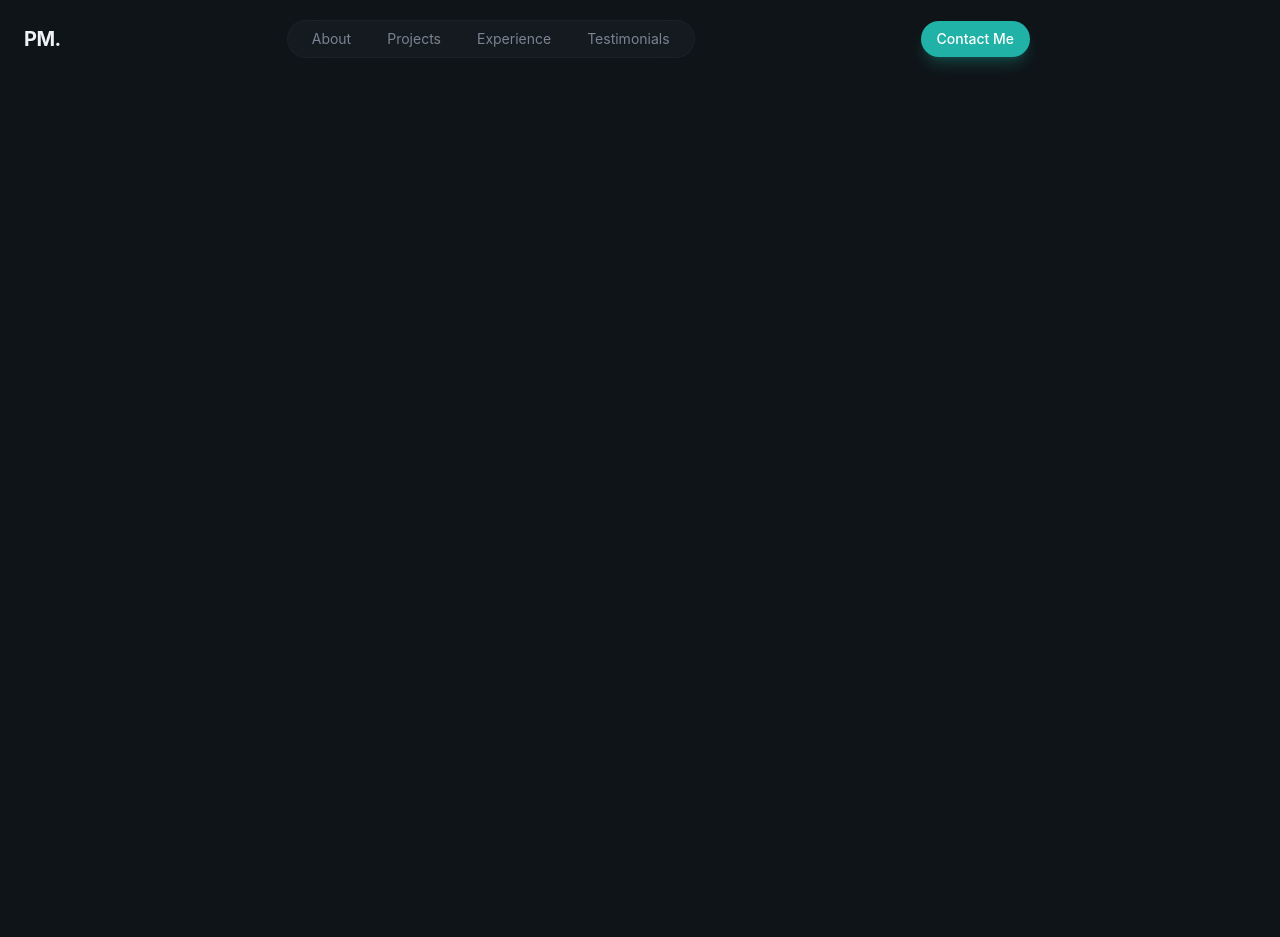
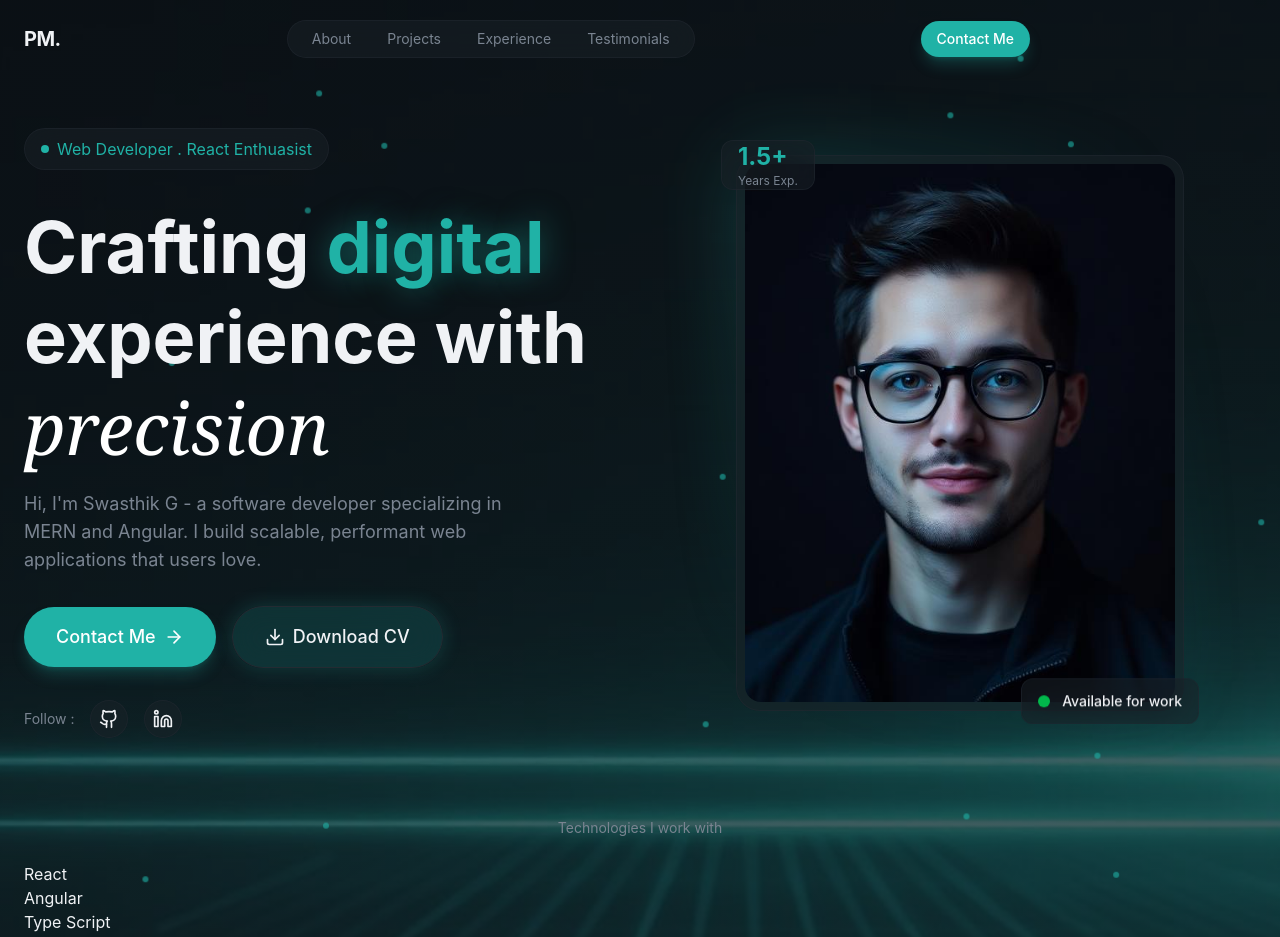
Before and after one commit to swasthikg73/SwasthikG-Portfolio, a React (Vite) app: page / in a window 1280 px wide. Shown: the top 937 px of the page. Before the commit the page ends 800 px from the top, so only its background shows below. Built offline with nearby package versions, Linux system fonts and the light colour scheme.

Commit message:
work on Hero section

```diff
--- a/src/sections/Hero.jsx
+++ b/src/sections/Hero.jsx
@@ -1,7 +1,166 @@
-import React from "react";
+import Button from "@/components/Button.jsx";
+import { ArrowRight, Github, Linkedin } from "lucide-react";
+import AnimatedBorderButton from "@/components/animatedBorderButton.jsx";
+import { Link } from "react-router-dom";
 
 const Hero = () => {
-  return <div></div>;
+  const skills = [
+    "React",
+    "Angular",
+    "Type Script",
+    "Java Script",
+    "Node.js",
+    "PostgresSQL",
+    "MongoDB",
+    "Vercel",
+    "Tailwind CSS",
+    "Bootstrap",
+    "Prisma",
+    "Git",
+    "Github Actions",
+  ];
+  return (
+    <section className=" relative min-h-screen overflow-hidden flex items-center">
+      {/* Bg */}
+      <div className="absolute inset-0">
+        <img
+          src="/hero-bg.jpg"
+          alt="Hero image"
+          className="w-full h-full object-cover opacity-40"
+        />
+      </div>
+      <div className="absolute inset-0 bg-gradient-to-b from-background/20 via-background/20 to-background" />
+
+      {/* Green Dots */}
+      <div className="absolute inset-0 overflow-hidden pointer-events-none">
+        {[...Array(35)].map((a, i) => (
+          <div
+            key={i}
+            className="absolute h-1.5 w-1.5 rounded-full opacity-60"
+            style={{
+              backgroundColor: "#20B2A6",
+              left: `${Math.random() * 100}%`,
+              top: `${Math.random() * 100}%`,
+              animation: `slow-drift ${10 + Math.random() * 20}s ease-in-out infinite`,
+              animationDelay: `${Math.random() * 5}s`,
+            }}></div>
+        ))}
+      </div>
+
+      {/* Content */}
+
+      <div className="container mx-auto px-6 pt-32 pb-20 relative z-10">
+        <div className="grid lg:grid-cols-2 gap-12 items-center">
+          {/* Left colums - Text Content      */}
+          <div className="space-y-8">
+            <div className="animate-fade-in">
+              <span className="inline-flex items-center gap-2 px-4 py-2 rounded-full glass text-primary">
+                <span className="w-2 h-2 bg-primary rounded-full" />
+                Web Developer . React Enthuasist
+              </span>
+            </div>
+            {/* Headline */}
+            <div className="space-y-4">
+              <h1 className="text-5xl md:text-6xl lg:text-7xl font-bold leading-tight animate-fade-in animation-delay-100">
+                Crafting <span className="text-primary glow-text">digital</span>
+                <br />
+                experience with
+                <br />
+                <span className="font-serif italic font-normal text-white">
+                  precision
+                </span>
+              </h1>
+
+              <p className="text-lg text-muted-foreground max-w-lg animate-fade-in animation-delay-200">
+                Hi, I'm Swasthik G - a software developer specializing in MERN
+                and Angular. I build scalable, performant web applications that
+                users love.
+              </p>
+            </div>
+
+            {/* Contact Buttons */}
+            <div className="flex flex-wrap gap-4 animate-fade-in animation-delay-300 items-center">
+              <Button size="lg">
+                Contact Me
+                <ArrowRight className="w-5 h-5" />
+              </Button>
+              <AnimatedBorderButton />
+            </div>
+
+            {/* Social Links */}
+
+            <div className="flex items-center gap-4 animate-fade-in animation-delay-400">
+              <span className="text-sm text-muted-foreground">Follow :</span>
+
+              <Link className="p-2 rounded-full glass hover:bg-primary/10 hover:text-primary transition-all duration-300">
+                <Github className="w-5 h-5" />
+              </Link>
+              <Link className="p-2 rounded-full glass hover:bg-primary/10 hover:text-primary transition-all duration-300">
+                <Linkedin className="w-5 h-5" />
+              </Link>
+            </div>
+          </div>
+
+          {/* Right Column - Profile Image */}
+          <div className="relative animate-fade-in animation-delay-300">
+            {/* Profile Image */}
+            <div className="relative max-w-md mx-auto">
+              <div
+                className="absolute inset-0 rounded-3xl bg-linear-to-br
+              from-primary/30 via-transparent to-primary/10 blur-2xl animate-pulse"
+              />
+              <div className="relative glass rounded-3xl p-2 glow-border">
+                <img
+                  src="/profile-photo.jpg"
+                  alt="Swasthik G"
+                  className="w-full aspect-4/5 object-cover rounded-2xl"
+                />
+
+                {/* Floating Badge */}
+
+                <div
+                  className="absolute -bottom-4 -right-4 glass rounded-xl px-4
+                py-3 animate-float">
+                  <div className="flex items-center gap-3">
+                    <div className="w-3 h-3 bg-green-500 rounded-full animate-pulse" />
+                    <span className="text-sm font-medium">
+                      Available for work
+                    </span>
+                  </div>
+                </div>
+
+                {/* Stats Badge */}
+
+                <div className="absolute -top-4 -left-4 glass rounded-xl px-4">
+                  <div className="text-2xl font-bold text-primary">1.5+</div>
+                  <div className="text-xs text-muted-foreground">
+                    Years Exp.
+                  </div>
+                </div>
+              </div>
+            </div>
+          </div>
+        </div>
+
+        {/* Skills section */}
+
+        <div className="mt-20 animation-fade-in animation-delay-600">
+          <p className="text-sm text-muted-foreground mb-6 text-center">
+            Technologies I work with
+          </p>
+          <div className="relative overflow-hidden">
+            <div>
+              {[...skills, ...skills].map((skills, index) => (
+                <div key={index}>
+                  <span>{skills}</span>
+                </div>
+              ))}
+            </div>
+          </div>
+        </div>
+      </div>
+    </section>
+  );
 };
 
 export default Hero;
```
